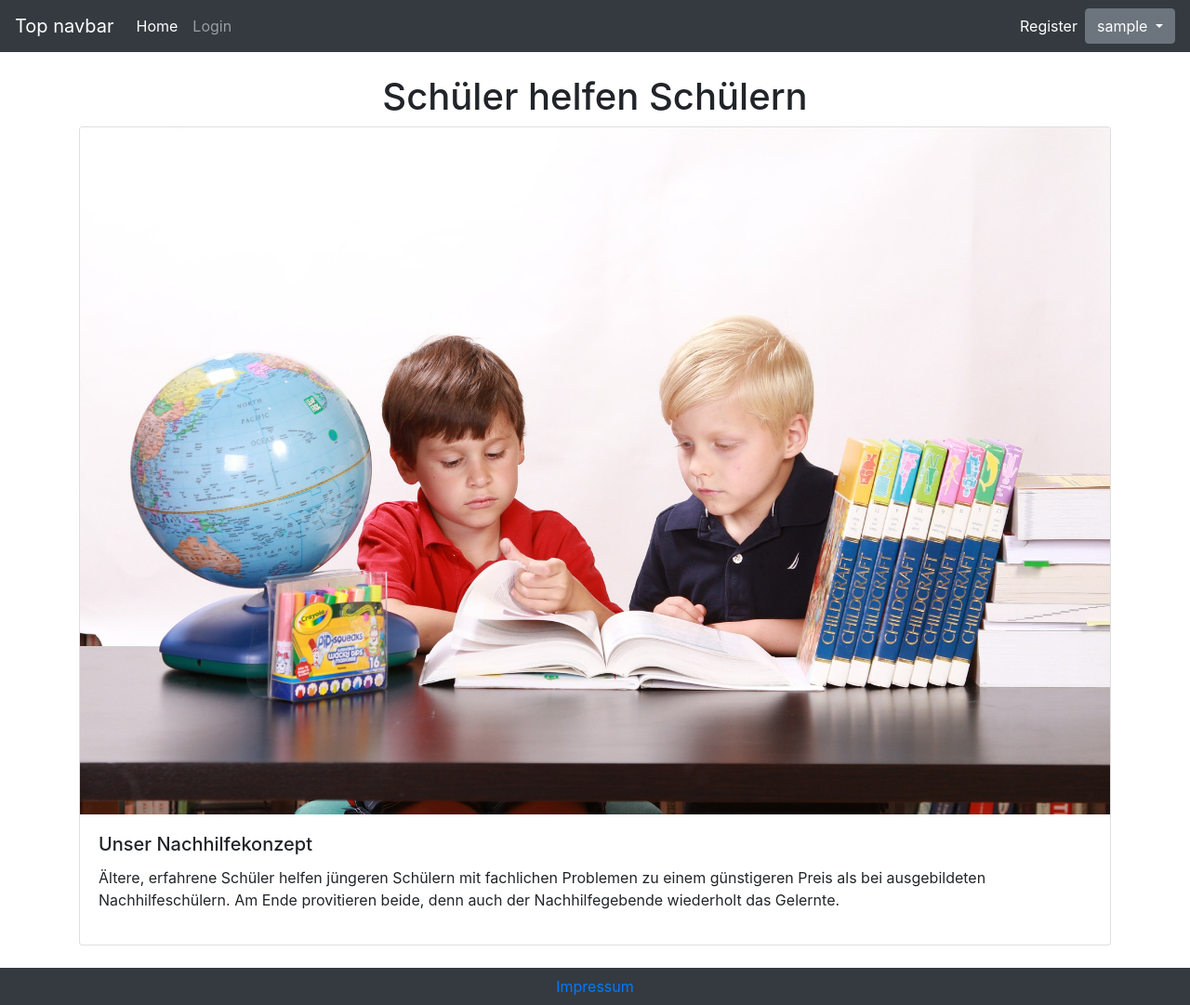
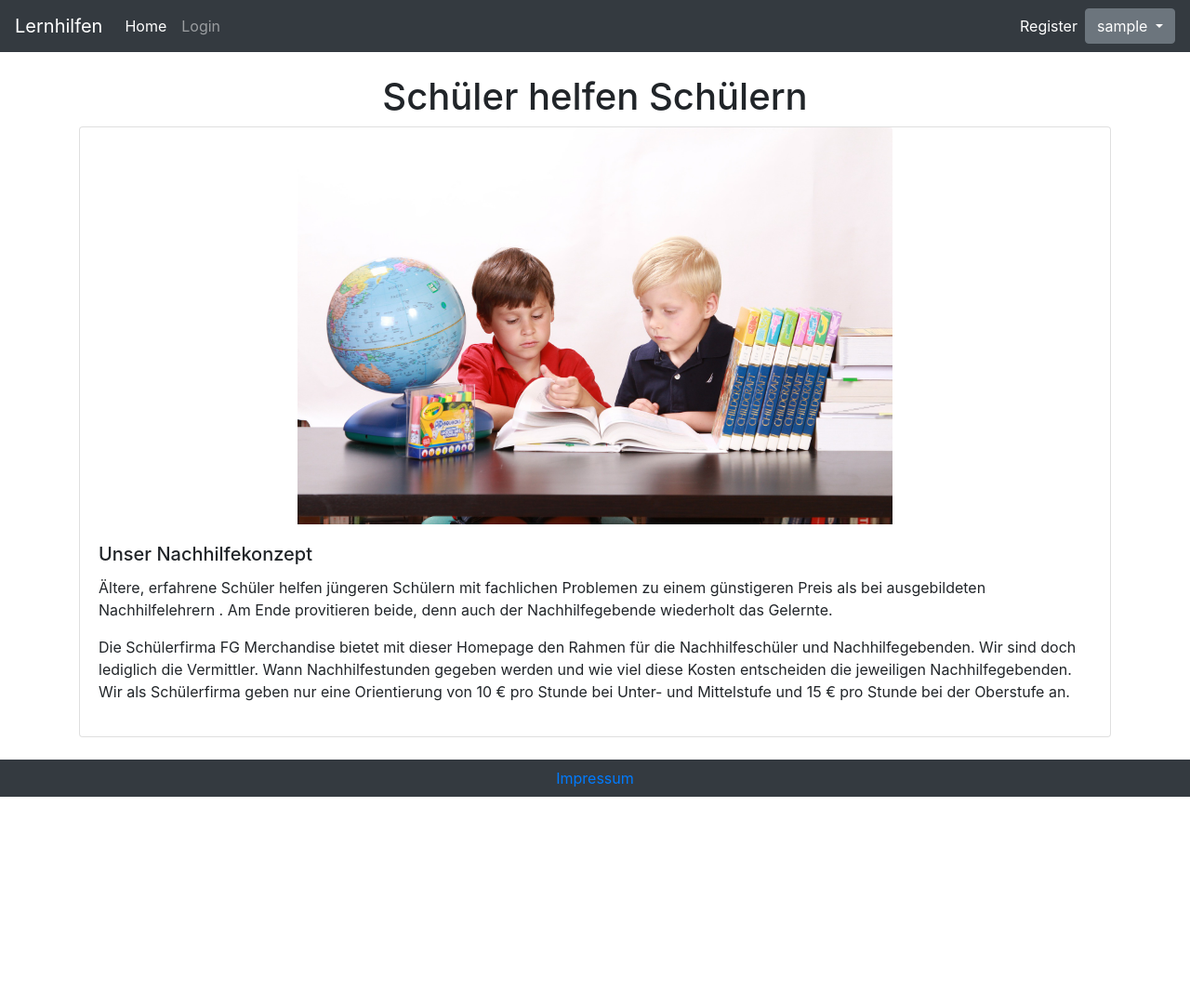
Before and after one commit to codingHahn/FlaskStudentApp, a Python web app: template app/templates/home.html in a window 1280 px wide. Shown: the whole page at 93% size. After the commit the page ends 857 px from the top, so only its background shows below. Run offline with Jinja, Linux system fonts and the light colour scheme; the template is opened without the code that fills it: most values are stand-ins (such as "Sample title", 1, 10 or a date in 2020).

Commit message:
- edit landingpage

```diff
--- a/app/templates/home.html
+++ b/app/templates/home.html
@@ -5,10 +5,14 @@
 <h1 class="text-center">Schüler helfen Schülern</h1>
 <!--<img src="/static/pic/kids-learn.jpg" class="img-fluid" alt="Responsive image">-->
 <div class="card mb-3">
-  <img class="card-img-top" src="/static/pic/kids-learn.jpg/" alt="You should see two learning kids">
+  <img class="card-img-top mx-auto" style="width: 40rem;" src="/static/pic/kids-learn.jpg/" alt="You should see two learning kids">
   <div class="card-body">
     <h5 class="card-title">Unser Nachhilfekonzept</h5>
-    <p class="card-text">Ältere, erfahrene Schüler helfen jüngeren Schülern mit fachlichen Problemen zu einem günstigeren Preis als bei ausgebildeten Nachhilfeschülern. Am Ende provitieren beide, denn auch der Nachhilfegebende wiederholt das Gelernte.</p>
+    <p class="card-text">Ältere, erfahrene Schüler helfen jüngeren Schülern mit fachlichen Problemen zu einem günstigeren Preis als bei ausgebildeten Nachhilfelehrern .
+      Am Ende provitieren beide, denn auch der Nachhilfegebende wiederholt das Gelernte.</p>
+     <p>Die Schülerfirma FG Merchandise bietet mit dieser Homepage den Rahmen für die Nachhilfeschüler und Nachhilfegebenden.
+         Wir sind doch lediglich die Vermittler. Wann Nachhilfestunden gegeben werden und wie viel diese Kosten entscheiden die jeweiligen Nachhilfegebenden.
+     Wir als Schülerfirma geben nur eine Orientierung von 10 € pro Stunde bei Unter- und Mittelstufe und 15 € pro Stunde bei der Oberstufe an.</p>
     <p class="card-text"><small class="text-muted"></small></p>
   </div>
 </div>
--- a/app/templates/includes/_navbar.html
+++ b/app/templates/includes/_navbar.html
@@ -1,6 +1,6 @@
 <nav class="navbar sticky-top navbar-expand-md navbar-dark bg-dark mb-4">
 
-  <a class="navbar-brand" href="/index">Top navbar</a>
+  <a class="navbar-brand" href="/index">Lernhilfen</a>
 
   <button class="navbar-toggler" type="button" data-toggle="collapse" data-target="#navbarCollapse" aria-controls="navbarCollapse" aria-expanded="false" aria-label="Toggle navigation">
     <span class="navbar-toggler-icon"></span>
```
Also changed, not shown: app/templates/includes/_impressum.html (+7 -2 lines).
